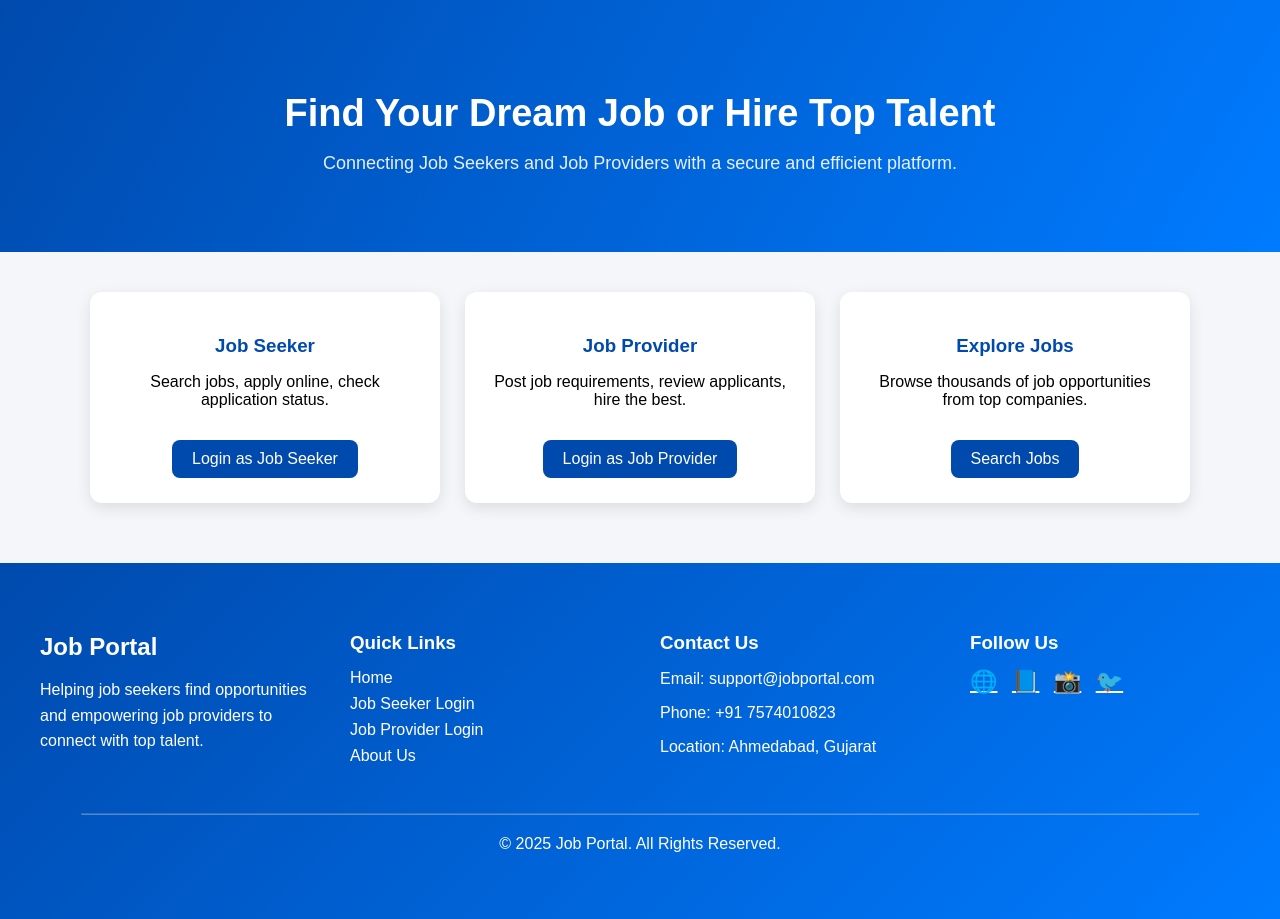
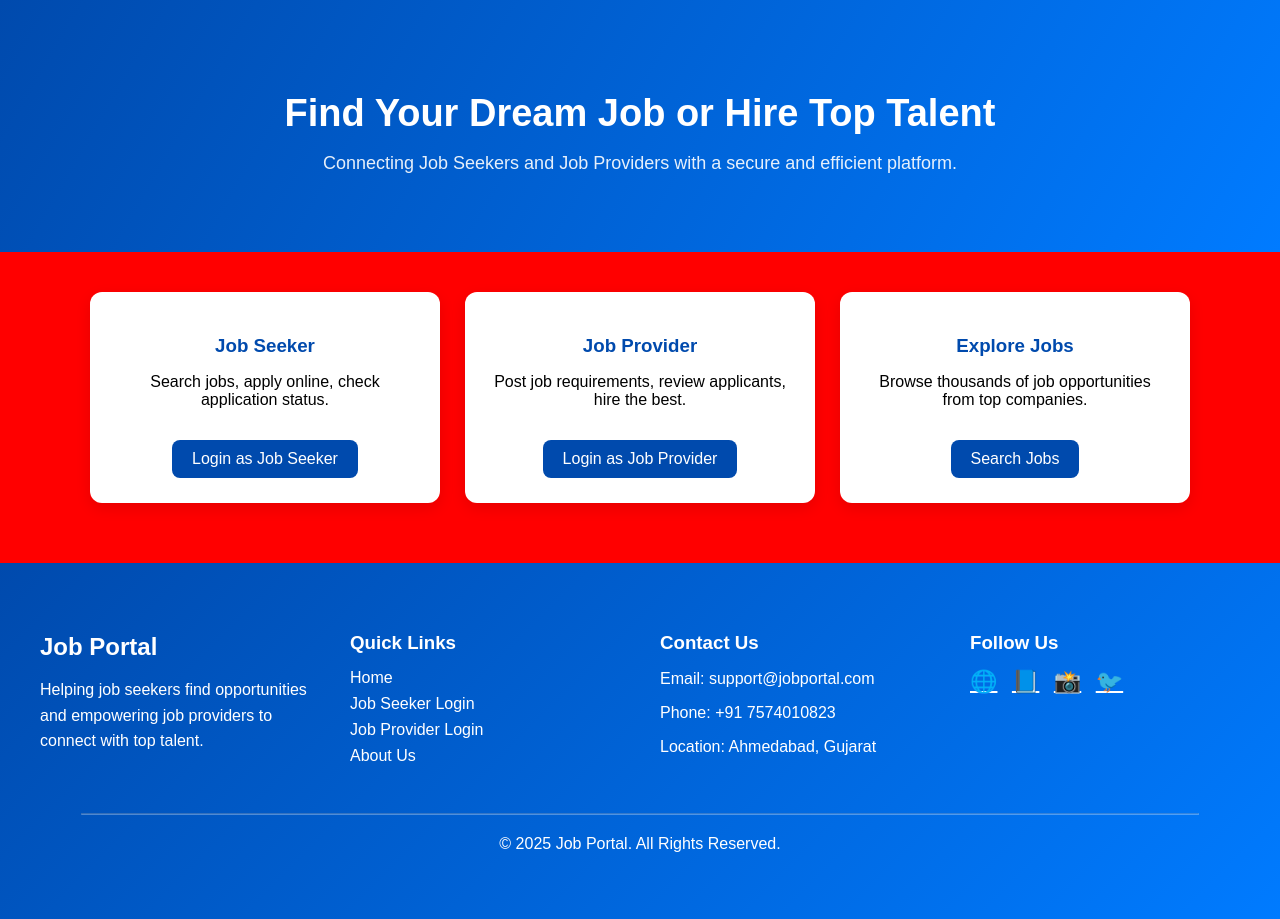
Before and after one commit to Shubham071205/jobportal, a Django app: page / in a window 1280 px wide. Shown: the part 58-977 px from the top of the page. Run offline with Django 5.2, Linux system fonts and the light colour scheme.

Commit message:
Update home.html

```diff
--- a/jobportal/templates/home.html
+++ b/jobportal/templates/home.html
@@ -9,7 +9,7 @@
         body {
             margin: 0;
             font-family: 'Poppins', sans-serif;
-            background: #f4f6f9;
+            background: red; /* Changed here */
         }
 
         /* NAVBAR */
```
